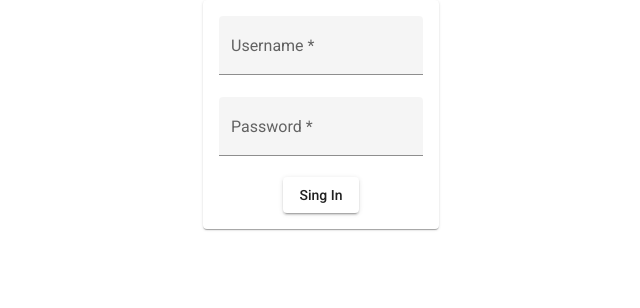
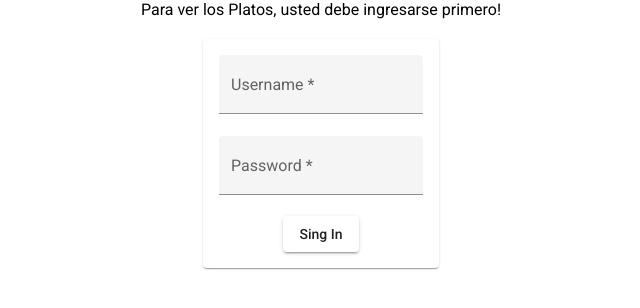
Before and after one commit to Vidotto982/app-alkemy, an Angular app: page /login in a window 1280 px wide. Shown: the top 308 px of the page, without its empty margins (319-959 px from the left). Built offline with nearby package versions, Linux system fonts and the light colour scheme.

Commit message:
fix css and add loading menu list

```diff
--- a/src/app/app.module.ts
+++ b/src/app/app.module.ts
@@ -19,7 +19,7 @@ import { AuthGuardService } from "./interceptors/interceptor.service";
 import { MatCheckboxModule } from '@angular/material/checkbox';
 import { MenuComponent } from './menu/menu.component';
 import { MatGridListModule } from '@angular/material/grid-list';
-
+import {  MatProgressSpinnerModule  } from '@angular/material/progress-spinner';
 @NgModule({
   declarations: [
     AppComponent,
@@ -43,7 +43,8 @@ import { MatGridListModule } from '@angular/material/grid-list';
     MatButtonModule,
     MatCardModule,
     MatCheckboxModule,
-    MatGridListModule
+    MatGridListModule,
+    MatProgressSpinnerModule
   ],
   providers: [AuthGuardService],
   bootstrap: [AppComponent]
--- a/src/app/home/home.component.css
+++ b/src/app/home/home.component.css
@@ -22,6 +22,7 @@
   height: auto;
   width: auto;
   text-align: center;
+  flex-direction: column;
 }
 
 .div-img-item {
--- a/src/app/home/home.component.html
+++ b/src/app/home/home.component.html
@@ -1,6 +1,5 @@
 <div class="container">
   <nav class="nav">
-
     <button mat-raised-button class="btn-ver-platos" routerLink="/mis-platos"><p>Ver mis Platos </p>
     </button>
     <button class="btn-logOut" mat-raised-button (click)="logOut()"> log Out
@@ -13,6 +12,9 @@
     <mat-card class="card-menu-list">
       <p> Lista de Menu</p>
     </mat-card>
+    <div *ngIf="!menu.length" class="loading ">
+      <mat-spinner></mat-spinner>
+    </div>
   </div>
   <div class="items-tabla">
     <mat-card-content class="card-item-menu" *ngFor="let menuItem of menu">
@@ -20,11 +22,6 @@
         <div class="option-item">
           <mat-checkbox class="example-margin checkbox-item"
                         (change)="addPlato($event.checked, menuItem)"></mat-checkbox>
-          <button mat-button type="button" class="btn-danger" (click)="deleteMenu(menuItem)">
-            <mat-icon color="error">
-              delete_outline
-            </mat-icon>
-          </button>
         </div>
         <ul class="ul-item">
           <div class="div-item-list">
--- a/src/app/home/home.component.ts
+++ b/src/app/home/home.component.ts
@@ -3,15 +3,16 @@ import {LoginService} from "../services/login-service.";
 import {MenuItemsService} from "../services/menu-items.service";
 import {MenuItems,} from "../models/menu-items.interface";
 import {MenuService} from "../services/menu.service";
-
 @Component({
   selector: 'app-home',
   templateUrl: './home.component.html',
   styleUrls: ['./home.component.css']
 })
 export class HomeComponent implements OnInit {
-
+  value: number | undefined;
   menu: MenuItems[] = [];
+  loading: any;
+  platos: MenuItems[] = [];
 
   constructor(private loginService: LoginService,
               private platoService: MenuService,
@@ -31,14 +32,6 @@ export class HomeComponent implements OnInit {
     this.loginService.logOut();
   }
 
-  deleteMenu(menu: MenuItems): void {
-    console.log(menu)
-    this.menuService.deleteMenu(menu.id).subscribe((resp: any) => {
-        this.getMenus();
-      }
-    );
-  }
-
   addPlato(event: boolean, menuItem: MenuItems)  {
     if(event == true){
     this.platoService.addPlato(menuItem);
--- a/src/app/login/login.component.css
+++ b/src/app/login/login.component.css
@@ -1,4 +1,5 @@
 .formLogin{
+  margin-top: 20px;
   display: flex;
   align-content: flex-start;
   justify-content: space-evenly;
@@ -16,3 +17,9 @@
 .img-item{
   width: 40%;
 }
+.loading{
+  text-align: center;
+}
+.span-login{
+  text-align: center;
+}
--- a/src/app/login/login.component.html
+++ b/src/app/login/login.component.html
@@ -1,4 +1,9 @@
 <div class="container">
+  <div class="span-login">
+    <span>
+      Para ver los Platos, usted debe ingresarse primero!
+    </span>
+  </div>
   <div class="formGroup formLogin">
     <mat-card class="cardLogin">
       <form [formGroup]="createdForm">
--- a/src/app/menu/menu.component.html
+++ b/src/app/menu/menu.component.html
@@ -4,6 +4,11 @@
     <mat-card-content class="card-item-menu" *ngFor="let menuItem of listMenu">
       <div class="div-ul-item">
         <ul class="ul-item">
+          <button mat-button type="button" class="btn-danger" (click)="deleteMenu(menuItem)">
+            <mat-icon color="error">
+              delete_outline
+            </mat-icon>
+          </button>
           <div class="div-item-list">
             <li class="li-item">
               <h3>Nombre:</h3>
--- a/src/app/menu/menu.component.ts
+++ b/src/app/menu/menu.component.ts
@@ -1,4 +1,4 @@
-import { Component, OnInit } from '@angular/core';
+import {Component, OnInit} from '@angular/core';
 import {Observable} from "rxjs";
 import {MenuItems} from "../models/menu-items.interface";
 import {MenuService} from "../services/menu.service";
@@ -10,12 +10,21 @@ import {MenuService} from "../services/menu.service";
 })
 export class MenuComponent implements OnInit {
   public listMenu: MenuItems[] = [];
-  constructor( private menu : MenuService,
 
-  ) { }
+  constructor(private menu: MenuService,
+  ) {
+  }
 
   ngOnInit(): void {
     this.listMenu = this.menu.getPlatos()
   }
 
+  deleteMenu(menuItem: MenuItems) {
+    for (let i = 0; i < this.listMenu.length; i++) {
+    if (menuItem.name == menuItem.name) {
+      this.listMenu.splice(i,1);
+     }
+    }
+
+  }
 }
```
